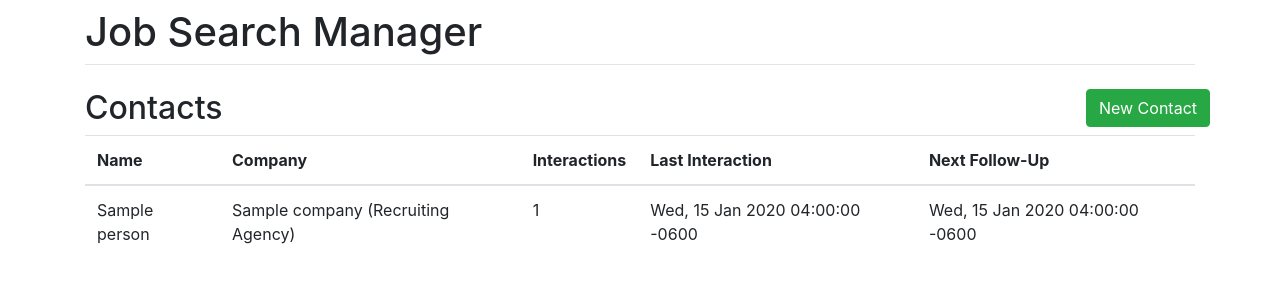
After one commit to CourteousCoder/Job-Search-Manager, a Django app: template templates/contacts/person_list.html in a window 1280 px wide. The commit adds this page. Shown: the top 300 px of the page. Run offline with Django 3.2, Linux system fonts and the light colour scheme; the template is opened without the code that fills it: values that come from a table or form of the project are taken from there, others are empty; tables that the repository leaves empty hold one stand-in row (values such as "Sample post"); some libraries are stand-ins or nearby versions.

Commit message:
Wired up all the contacts models forms views and templates

```diff
--- a/contacts/models.py
+++ b/contacts/models.py
@@ -14,7 +14,7 @@ class Company(models.Model):
     updated_at = models.DateTimeField(auto_now=True)
 
     def __str__(self):
-        type = self.type
+        type = self.get_type_display()
         name = self.name
         return f'{name} ({type})'
 
@@ -31,6 +31,10 @@ class Person(models.Model):
     linked_in_profile = models.URLField(null=True, verbose_name='LinkedIn profile URL')
     created_at = models.DateTimeField(auto_now_add=True)
     updated_at = models.DateTimeField(auto_now=True)
+
+    @property
+    def last_interaction(self):
+        return self.interaction_set.latest()
 
     def __str__(self):
         name = self.name
@@ -61,3 +65,6 @@ class Interaction(models.Model):
             return f'{time} - {job}'
         else:
             return f'{time} (orphaned)'
+
+    class Meta:
+        get_latest_by = 'created_at'
--- a/contacts/urls.py
+++ b/contacts/urls.py
@@ -1,8 +1,10 @@
 from django.urls import path
 
-from . import views
+from contacts.views import PersonList, PersonCreate, PersonUpdate
 
 app_name = 'contacts'
 urlpatterns = [
-    path('', views.index, name='index'),
+    path('', PersonList.as_view(), name='person_list'),
+    path('new', PersonCreate.as_view(), name='person_create'),
+    path('edit/<pk>', PersonUpdate.as_view(), name='person_update'),
 ]
--- a/job_search_manager/settings.py
+++ b/job_search_manager/settings.py
@@ -104,7 +104,7 @@ AUTH_PASSWORD_VALIDATORS = [
 
 LANGUAGE_CODE = 'en-us'
 
-TIME_ZONE = 'UTC'
+TIME_ZONE = 'America/Chicago'
 
 USE_I18N = True
 
--- a/job_search_manager/views.py
+++ b/job_search_manager/views.py
@@ -3,4 +3,4 @@ from django.urls import reverse
 
 
 def landing(request):
-    return redirect(reverse('contacts:index'))
+    return redirect(reverse('contacts:person_list'))
--- a/templates/base.html
+++ b/templates/base.html
@@ -10,7 +10,7 @@
 <body>
 <div class="container">
     <div class="row justify-content-center">
-        <div class="col-8">
+        <div class="col">
             <h1 class="mt-2">Job Search Manager</h1>
             <hr class="mt-0 mb-4">
             {% block content %}
--- /dev/null
+++ b/templates/contacts/person_list.html
@@ -0,0 +1,38 @@
+{% extends 'base.html' %}
+{% block title %}
+    Contact Listing | {{ block.super }}
+{% endblock %}
+{% block content %}
+    <div class="row">
+        <div class="col">
+            <h2>Contacts</h2>
+        </div>
+        <div class="">
+            <a href="{% url 'contacts:person_create' %}" class="btn btn-success">New Contact</a>
+        </div>
+    </div>
+
+    <table class="table table-hover">
+        <thead>
+        <tr>
+            <th>Name</th>
+            <th>Company</th>
+            <th>Interactions</th>
+            <th>Last Interaction</th>
+            <th>Next Follow-Up</th>
+        </tr>
+        </thead>
+        <tbody>
+        {% for person in person_list %}
+            <tr>
+                <td>{{ person.name }}</td>
+                <td>{{ person.company }}</td>
+                <td>{{ person.interaction_set.all | length }}</td>
+                <td>{{ person.last_interaction.created_at | date:'r' }}</td>
+                <td>{{ person.last_interaction.follow_up_at | date:'r' }}</td>
+            <tr/>
+        {% endfor %}
+        </tbody>
+    </table>
+
+{% endblock %}
```
Also changed, not shown: contacts/views.py (+15 -17 lines), templates/contacts/index.html (deleted, +0 -28 lines), templates/contacts/person_form.html (added, +10 -0 lines).
